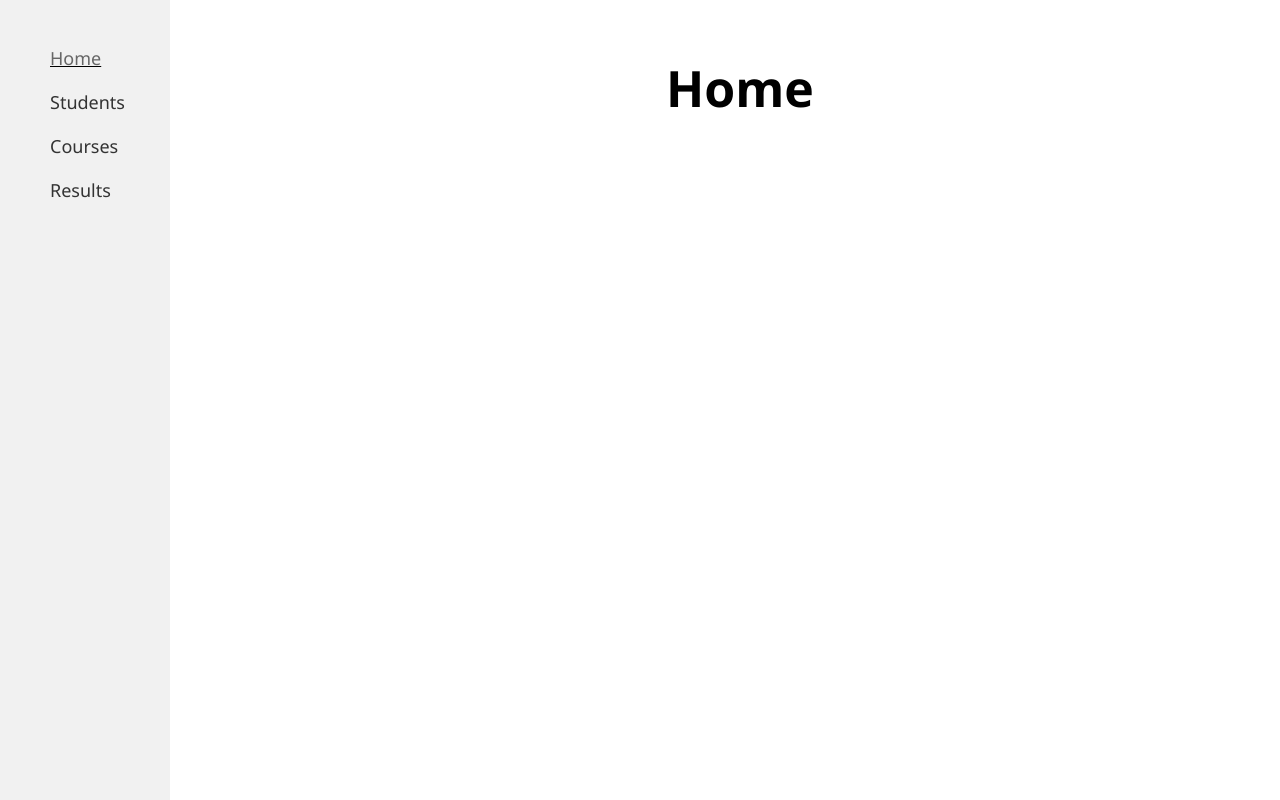
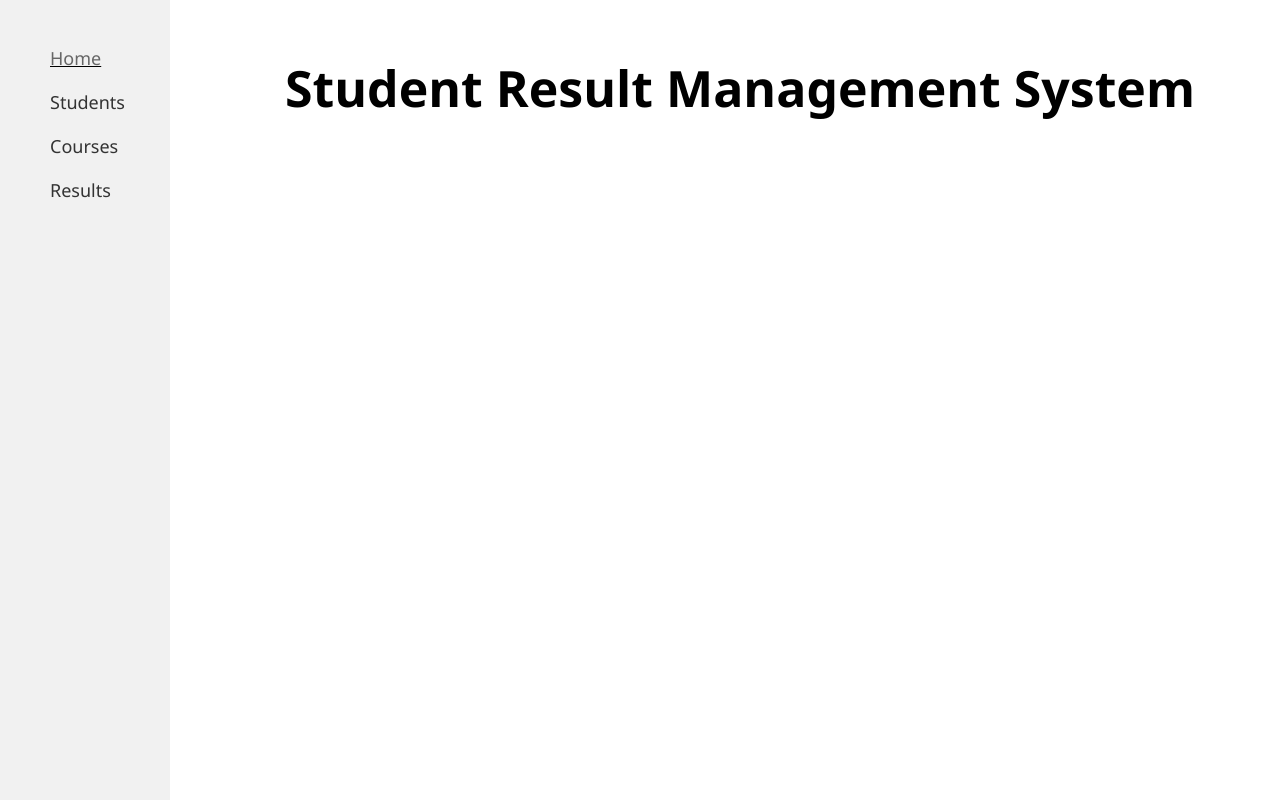
Before and after one commit to lucasfraulin/student-result-management-system, a React (Create React App) app in the folder client/: page / in a window 1280 px wide. Built offline with nearby package versions, Linux system fonts and the light colour scheme.

Commit message:
rename title of homepage

```diff
--- a/client/src/Components/Forms/resultForm.jsx
+++ b/client/src/Components/Forms/resultForm.jsx
@@ -113,7 +113,7 @@ function ResultForm(props) {
 
         <div className="form-inputs">
           <label>
-            Course Name
+            Course Name:
             {!coursesIsLoading && (
               <Select
                 options={courses}
@@ -126,7 +126,7 @@ function ResultForm(props) {
             )}
           </label>
           <label>
-            Student Name
+            Student Name:
             {!studentsIsLoading && (
               <Select
                 options={students}
--- a/client/src/Pages/Home.jsx
+++ b/client/src/Pages/Home.jsx
@@ -3,7 +3,7 @@ import React from "react";
 export default function Home() {
   return (
     <div>
-      <h1> Home </h1>
+      <h1>Student Result Management System</h1>
     </div>
   );
 }
```
